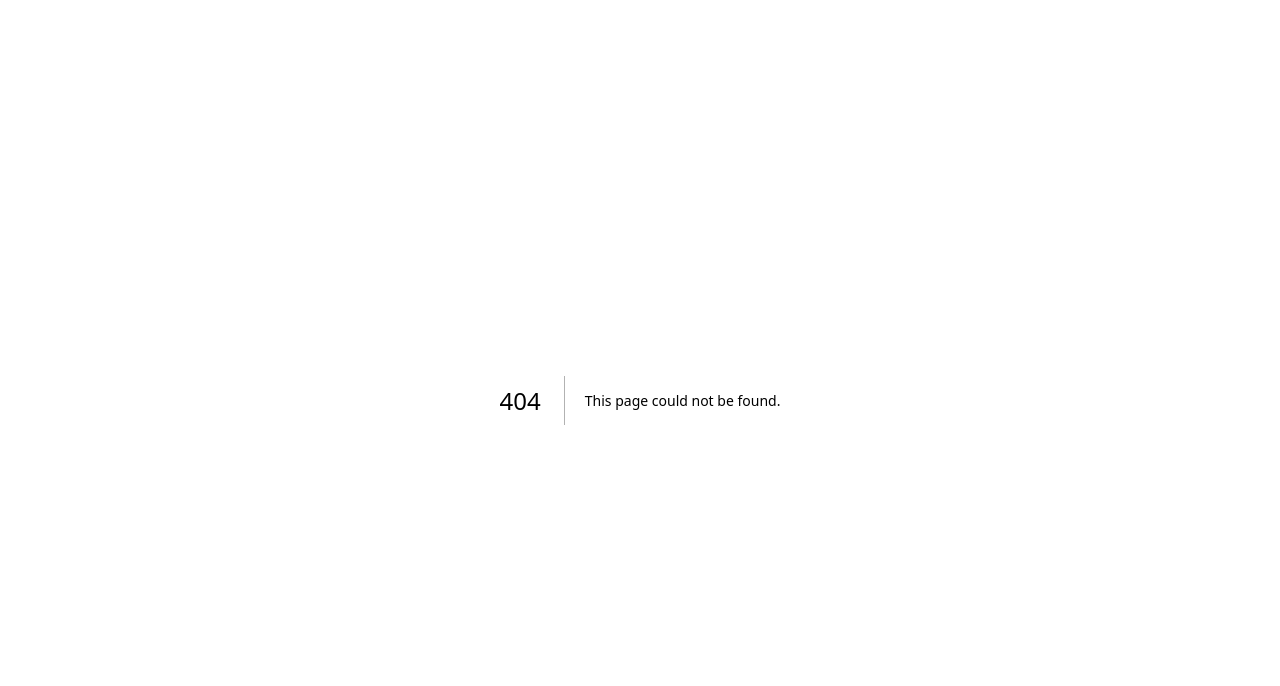
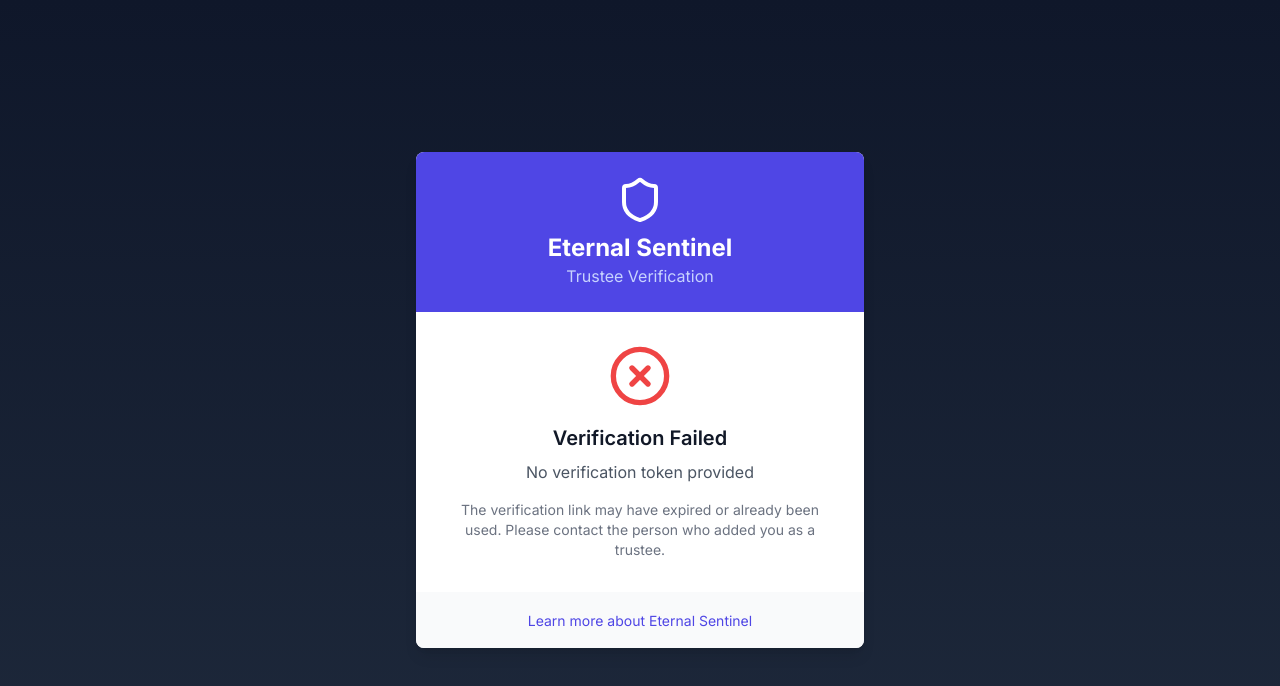
Before and after one commit to shermank/sentinel, a Next.js app: page /trustee/verify in a window 1280 px wide. Before the commit this address had no page. Shown: the top 686 px of the page. Built offline with nearby package versions, Linux system fonts and the light colour scheme.

Commit message:
Add trustee email verification flow
- Create /api/trustee/verify endpoint to handle verification
- Create /trustee/verify page to show verification result
- Update trustee status from PENDING to VERIFIED on success

Co-Authored-By: Claude Opus 4.5 <noreply@anthropic.com>

```diff
--- /dev/null
+++ b/src/app/api/trustee/verify/route.ts
@@ -0,0 +1,75 @@
+import { NextRequest, NextResponse } from "next/server";
+import { prisma } from "@/lib/db";
+import type { ApiResponse } from "@/types";
+
+/**
+ * POST /api/trustee/verify
+ * Verify a trustee's email address
+ */
+export async function POST(
+  request: NextRequest
+): Promise<NextResponse<ApiResponse>> {
+  try {
+    const { token } = await request.json();
+
+    if (!token) {
+      return NextResponse.json(
+        { success: false, error: "Verification token is required" },
+        { status: 400 }
+      );
+    }
+
+    // Find trustee by verification token
+    const trustee = await prisma.trustee.findFirst({
+      where: {
+        verificationToken: token,
+        status: "PENDING",
+      },
+      include: {
+        user: {
+          select: { name: true },
+        },
+      },
+    });
+
+    if (!trustee) {
+      return NextResponse.json(
+        { success: false, error: "Invalid or expired verification token" },
+        { status: 400 }
+      );
+    }
+
+    // Update trustee status to VERIFIED
+    await prisma.trustee.update({
+      where: { id: trustee.id },
+      data: {
+        status: "VERIFIED",
+        verifiedAt: new Date(),
+        verificationToken: null, // Clear the token after use
+      },
+    });
+
+    // Log the verification
+    await prisma.trusteeAccessLog.create({
+      data: {
+        trusteeId: trustee.id,
+        action: "EMAIL_VERIFIED",
+      },
+    });
+
+    return NextResponse.json({
+      success: true,
+      message: "Email verified successfully",
+      data: {
+        trusteeName: trustee.name,
+        userName: trustee.user.name,
+      },
+    });
+  } catch (error) {
+    console.error("Trustee verification error:", error);
+    return NextResponse.json(
+      { success: false, error: "Verification failed" },
+      { status: 500 }
+    );
+  }
+}
--- /dev/null
+++ b/src/app/trustee/verify/page.tsx
@@ -0,0 +1,121 @@
+"use client";
+
+import { Suspense, useEffect, useState } from "react";
+import Link from "next/link";
+import { useSearchParams } from "next/navigation";
+import { Card, CardContent, CardDescription, CardFooter, CardHeader, CardTitle } from "@/components/ui/card";
+import { Shield, Loader2, CheckCircle, XCircle } from "lucide-react";
+
+type VerificationStatus = "loading" | "success" | "error";
+
+export default function TrusteeVerifyPage() {
+  return (
+    <Suspense fallback={
+      <div className="min-h-screen bg-gradient-to-b from-slate-900 to-slate-800 flex items-center justify-center p-4">
+        <div className="w-full max-w-md bg-white rounded-lg shadow-lg p-8">
+          <div className="text-center">
+            <Shield className="h-12 w-12 text-indigo-600 mx-auto mb-4" />
+            <h1 className="text-xl font-bold">Eternal Sentinel</h1>
+            <p className="text-gray-500 mt-2">Loading...</p>
+            <Loader2 className="h-8 w-8 animate-spin text-indigo-600 mx-auto mt-4" />
+          </div>
+        </div>
+      </div>
+    }>
+      <TrusteeVerifyContent />
+    </Suspense>
+  );
+}
+
+function TrusteeVerifyContent() {
+  const [status, setStatus] = useState<VerificationStatus>("loading");
+  const [message, setMessage] = useState("");
+  const [userName, setUserName] = useState("");
+  const searchParams = useSearchParams();
+  const token = searchParams.get("token");
+
+  useEffect(() => {
+    if (!token) {
+      setStatus("error");
+      setMessage("No verification token provided");
+      return;
+    }
+
+    verifyEmail(token);
+  }, [token]);
+
+  const verifyEmail = async (verificationToken: string) => {
+    try {
+      const response = await fetch("/api/trustee/verify", {
+        method: "POST",
+        headers: { "Content-Type": "application/json" },
+        body: JSON.stringify({ token: verificationToken }),
+      });
+
+      const data = await response.json();
+
+      if (data.success) {
+        setStatus("success");
+        setUserName(data.data?.userName || "the user");
+        setMessage("Your email has been verified successfully!");
+      } else {
+        setStatus("error");
+        setMessage(data.error || "Verification failed");
+      }
+    } catch {
+      setStatus("error");
+      setMessage("An unexpected error occurred");
+    }
+  };
+
+  return (
+    <div className="min-h-screen bg-gradient-to-b from-slate-900 to-slate-800 flex items-center justify-center p-4">
+      <div className="w-full max-w-md bg-white rounded-lg shadow-lg overflow-hidden">
+        <div className="bg-indigo-600 text-white p-6 text-center">
+          <Shield className="h-12 w-12 mx-auto mb-2" />
+          <h1 className="text-2xl font-bold">Eternal Sentinel</h1>
+          <p className="text-indigo-200">Trustee Verification</p>
+        </div>
+
+        <div className="p-8">
+          {status === "loading" && (
+            <div className="text-center">
+              <Loader2 className="h-12 w-12 animate-spin text-indigo-600 mx-auto" />
+              <p className="mt-4 text-gray-600">Verifying your email...</p>
+            </div>
+          )}
+
+          {status === "success" && (
+            <div className="text-center">
+              <CheckCircle className="h-16 w-16 text-green-500 mx-auto" />
+              <h2 className="mt-4 text-xl font-semibold text-gray-900">Verified!</h2>
+              <p className="mt-2 text-gray-600">{message}</p>
+              <p className="mt-4 text-sm text-gray-500">
+                You are now registered as a trusted contact for <strong>{userName}</strong>.
+                If they become unreachable, you may be granted access to their digital vault.
+              </p>
+            </div>
+          )}
+
+          {status === "error" && (
+            <div className="text-center">
+              <XCircle className="h-16 w-16 text-red-500 mx-auto" />
+              <h2 className="mt-4 text-xl font-semibold text-gray-900">Verification Failed</h2>
+              <p className="mt-2 text-gray-600">{message}</p>
+              <p className="mt-4 text-sm text-gray-500">
+                The verification link may have expired or already been used.
+                Please contact the person who added you as a trustee.
+              </p>
+            </div>
+          )}
+        </div>
+
+        <div className="bg-gray-50 px-8 py-4 text-center">
+          <Link href="/" className="text-indigo-600 hover:text-indigo-800 text-sm">
+            Learn more about Eternal Sentinel
+          </Link>
+        </div>
+      </div>
+    </div>
+  );
+}
```
